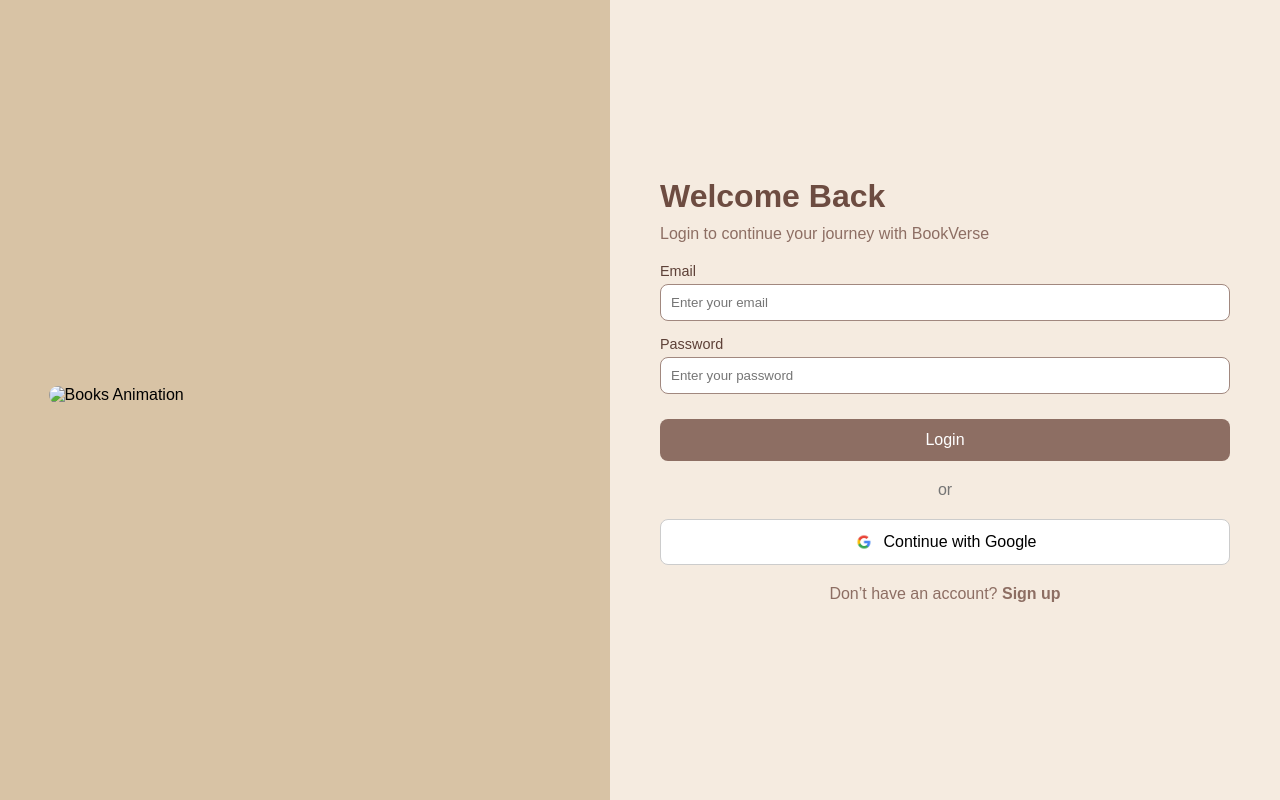
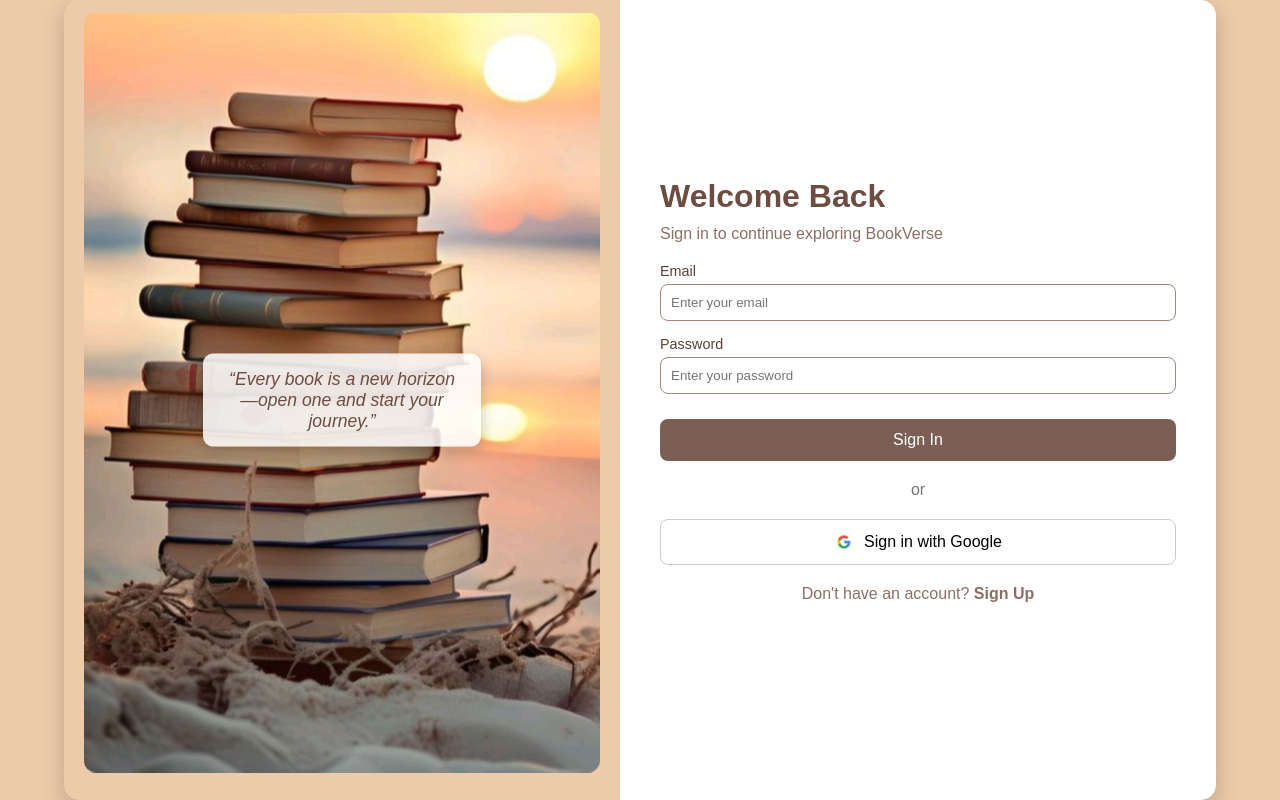
Before and after one commit to Bandi-krupa-Bhavani/Capstone-Project, a plain HTML site: page library management/login.html in a window 1280 px wide. Drawn offline with Linux system fonts and the light colour scheme.

Commit message:
login is added succesfully

```diff
--- a/library management/css/login.css
+++ b/library management/css/login.css
@@ -5,54 +5,92 @@
   box-sizing: border-box;
 }
 
+/* Body */
 body {
   font-family: Arial, sans-serif;
   height: 100vh;
   display: flex;
+  justify-content: center; /* center horizontally */
+  align-items: center;     /* center vertically */
+  overflow-y: hidden;      /* remove vertical scroll only */
+  background: #edcaa9;
+  transition: all 0.3s ease-in-out; /* smooth transitions */
 }
 
 /* Main container split screen */
 .login-container {
   display: flex;
-  width: 100%;
+  width: 90%;       /* horizontal margin by reducing width */
+  max-width: 1200px;
   height: 100vh;
+  border-radius: 15px;
+  overflow: hidden; /* no scroll inside container */
+  box-shadow: 0 8px 25px rgba(0,0,0,0.2);
+  transition: all 0.3s ease-in-out;
 }
 
 /* Left side image */
 .login-image {
+  position: relative;
   flex: 1;
-  background: #d8c3a5; /* beige tone */
   display: flex;
   align-items: center;
   justify-content: center;
+  height: 100%;
   padding: 20px;
+  transition: all 0.3s ease-in-out;
 }
+
 .login-image img {
-  width: 90%;
-  height: auto;
+  width: 100%;
+  height: 100%;
+  object-fit: cover;
   border-radius: 12px;
   animation: float 4s infinite ease-in-out;
+  transition: all 0.3s ease-in-out;
 }
 
 /* Floating animation */
 @keyframes float {
   0%, 100% { transform: translateY(0px); }
-  50% { transform: translateY(-10px); }
+  50% { transform: translateY(-15px); }
+}
+
+/* Quote overlay */
+.login-quote {
+  position: absolute;
+  top: 50%;
+  left: 50%;
+  transform: translate(-50%, -50%);
+  background: rgba(255, 255, 255, 0.85);
+  padding: 15px 20px;
+  border-radius: 10px;
+  max-width: 80%;
+  text-align: center;
+  font-style: italic;
+  color: #6d4c41;
+  font-size: 1.1rem;
+  box-shadow: 0 5px 15px rgba(0,0,0,0.2);
+  transition: all 0.3s ease-in-out;
 }
 
 /* Right side login form */
 .login-form {
   flex: 1;
-  background: #f5ebe0; /* warm beige */
+  background: #fff;
   display: flex;
   flex-direction: column;
   justify-content: center;
-  padding: 50px;
+  padding: 50px 40px; /* left-right padding */
+  height: 100%;
+  overflow: hidden;   /* prevent scroll inside form */
+  border-radius: 0 15px 15px 0;
+  transition: all 0.3s ease-in-out;
 }
 
 .login-form h2 {
   font-size: 2rem;
-  color: #6d4c41; /* warm brown */
+  color: #6d4c41;
   margin-bottom: 10px;
 }
 
@@ -77,22 +115,24 @@ body {
   border: 1px solid #a1887f;
   border-radius: 8px;
   outline: none;
+  transition: all 0.3s ease-in-out;
 }
 
 /* Buttons */
 .btn {
   width: 100%;
   padding: 12px;
-  background: #8d6e63;
+  background: #7b5e54;
   color: #fff;
   border: none;
   border-radius: 8px;
   cursor: pointer;
   font-size: 1rem;
   margin-top: 10px;
+  transition: all 0.3s ease-in-out;
 }
 .btn:hover {
-  background: #6d4c41;
+  background: #5d4037;
 }
 
 .or-divider {
@@ -114,6 +154,7 @@ body {
   cursor: pointer;
   font-size: 1rem;
   gap: 10px;
+  transition: all 0.3s ease-in-out;
 }
 .google-btn img {
   width: 20px;
@@ -134,3 +175,25 @@ body {
 .signup-link a:hover {
   text-decoration: underline;
 }
+
+/* Responsive */
+@media (max-width: 768px) {
+  .login-container {
+    flex-direction: column;
+    width: 95%;
+    height: auto;
+  }
+  .login-image, .login-form {
+    flex: unset;
+    width: 100%;
+    border-radius: 15px 15px 0 0;
+  }
+  .login-quote {
+    font-size: 1rem;
+    padding: 12px 15px;
+  }
+  .login-form {
+    border-radius: 0 0 15px 15px;
+    padding: 30px 20px;
+  }
+}
--- a/library management/login.html
+++ b/library management/login.html
@@ -5,44 +5,45 @@
   <meta name="viewport" content="width=device-width, initial-scale=1.0">
   <title>Login | BookVerse</title>
   <link rel="stylesheet" href="css/login.css">
+  <link rel="stylesheet" href="https://cdnjs.cloudflare.com/ajax/libs/font-awesome/6.4.0/css/all.min.css">
 </head>
-<body>
+<body class="login-page">
   <div class="login-container">
 
-    <!-- Left side with moving image -->
+    <!-- Left side with image and quote -->
     <div class="login-image">
-      <img src="images/book-animation.gif" alt="Books Animation">
+      <img src="css/assets/images/login image.jpeg" alt="Books">
+      <div class="login-quote">
+        <p>“Every book is a new horizon—open one and start your journey.”</p>
+      </div>
     </div>
 
-    <!-- Right side with login form -->
+    <!-- Right side login form -->
     <div class="login-form">
       <h2>Welcome Back</h2>
-      <p>Login to continue your journey with BookVerse</p>
+      <p>Sign in to continue exploring BookVerse</p>
 
-      <form>
       <div class="input-group">
-          <label>Email</label>
-          <input type="email" placeholder="Enter your email" required>
+        <label for="email">Email</label>
+        <input type="email" id="email" placeholder="Enter your email">
       </div>
 
       <div class="input-group">
-          <label>Password</label>
-          <input type="password" placeholder="Enter your password" required>
+        <label for="password">Password</label>
+        <input type="password" id="password" placeholder="Enter your password">
       </div>
 
-        <button type="submit" class="btn">Login</button>
+      <button class="btn">Sign In</button>
 
       <div class="or-divider">or</div>
 
-        <!-- Google button -->
-        <button type="button" class="google-btn">
-          <img src="css/assets/icons/google.jpeg" alt="Google Icon"> Continue with Google
+      <button class="google-btn">
+        <img src="css/assets/icons/google.jpeg" alt="Google"> Sign in with Google
       </button>
 
-        <p class="signup-link">
-          Don’t have an account? <a href="signup.html">Sign up</a>
-        </p>
-      </form>
+      <div class="signup-link">
+        <p>Don't have an account? <a href="signup.html">Sign Up</a></p>
+      </div>
     </div>
 
   </div>
```
Also changed, not shown: library management/css/assets/images/login image.jpeg (added). Lines whose indentation alone changed are shown as unchanged.
